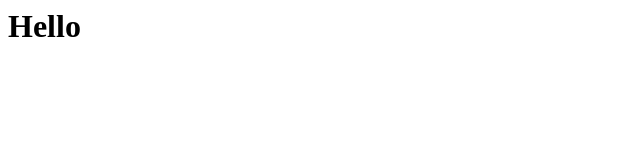
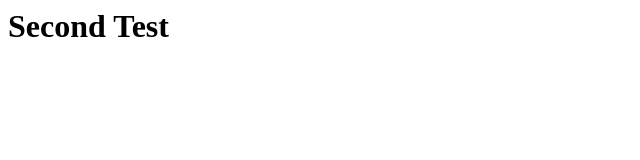
Before and after one commit to Mohammad244/Course, a plain HTML site: page index.html in a window 1280 px wide. Shown: the whole page, without its empty margins (0-640 px from the left). Drawn offline with Linux system fonts and the light colour scheme.

```diff
--- a/index.html
+++ b/index.html
@@ -1 +1 @@
-<h1>Hello</h1>
+<h1>Second Test</h1>
```
